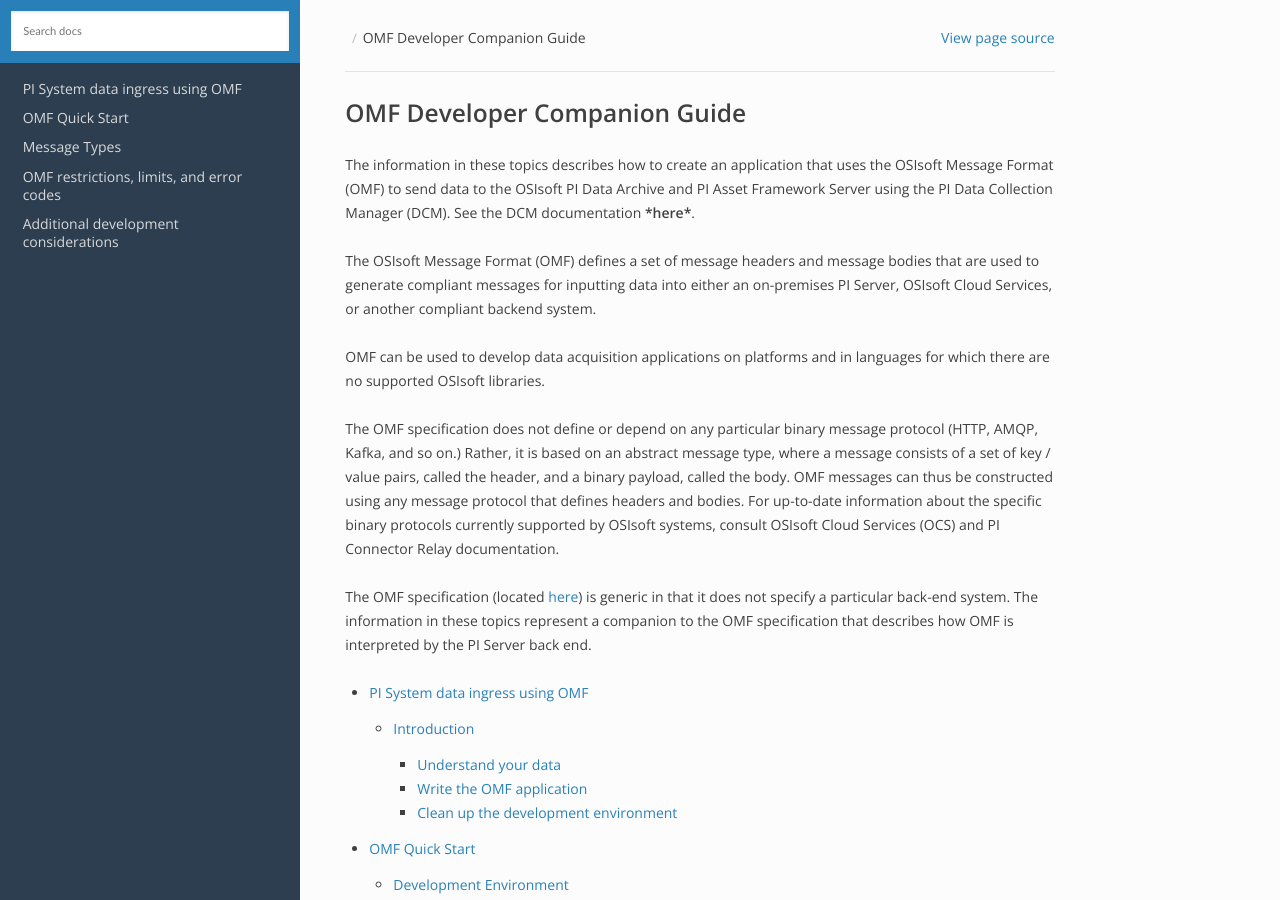
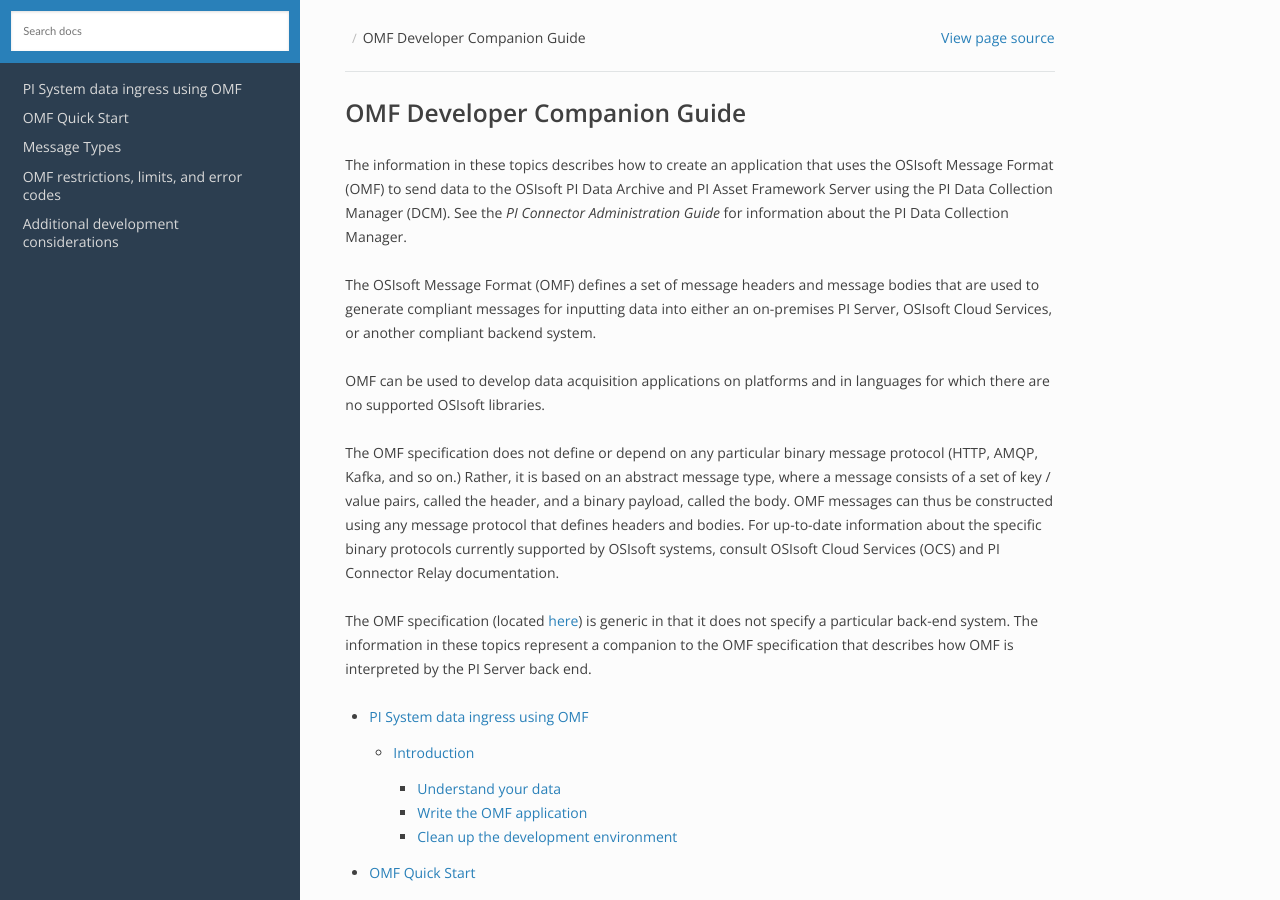
Before and after one commit to osisoft/OMF-Developer-Companion-Guide, a Sphinx documentation site: the page built from docs/index.rst, in a window 1280 px wide and 900 px high. Built offline with Sphinx 7.4.7 and the Read the Docs theme 2.0.0, drawn with Linux system fonts in a browser that asks for light colours.

Commit message:
Update index.rst

```diff
--- a/docs/index.rst
+++ b/docs/index.rst
@@ -3,7 +3,7 @@
 
 The information in these topics describes how to create an application that uses the OSIsoft Message Format (OMF)
 to send data to the OSIsoft PI Data Archive and PI Asset Framework Server using the PI Data Collection Manager (DCM).
-See the DCM documentation ***here***.
+See the *PI Connector Administration Guide* for information about the PI Data Collection Manager.
 
 The OSIsoft Message Format (OMF) defines a set of message headers and message bodies that are used to generate
 compliant messages for inputting data into either an on-premises PI Server, OSIsoft Cloud Services, or another
```
